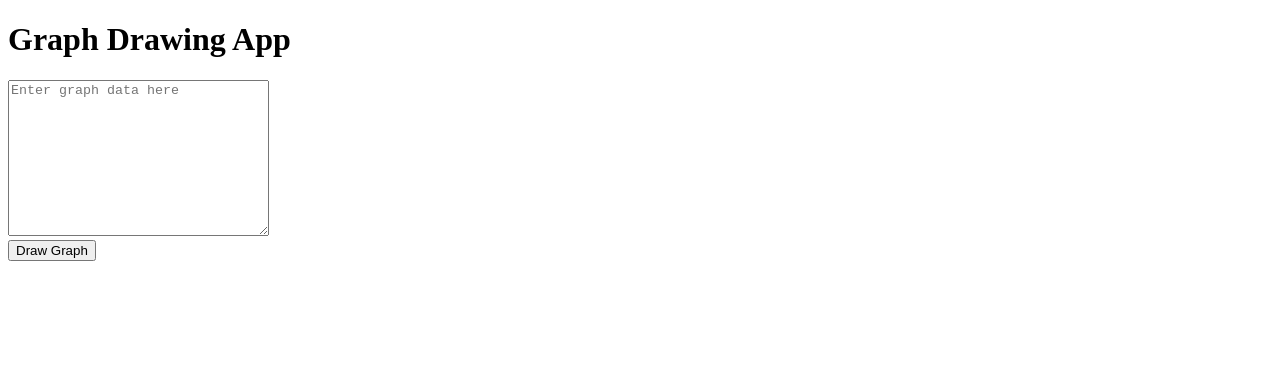
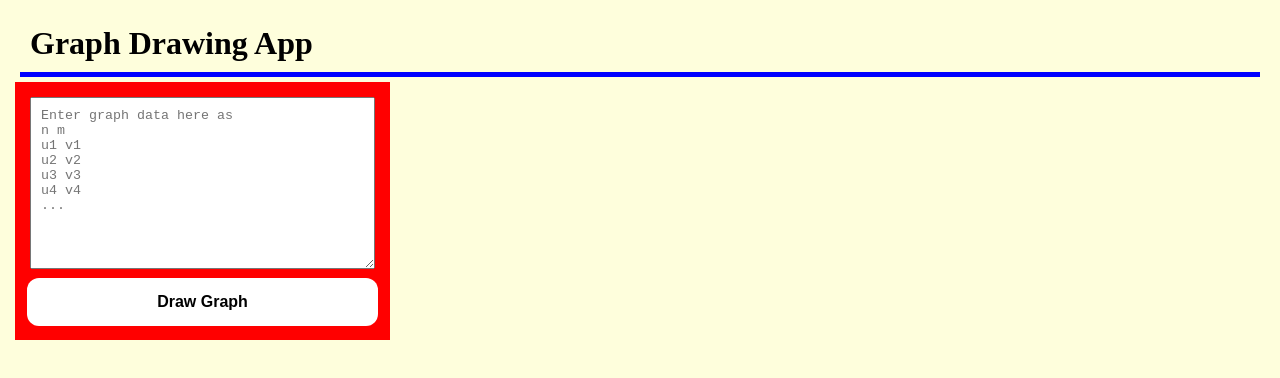
Before and after one commit to anuragdw710/geometryDashbord, a React (Vite) app: page / in a window 1280 px wide. Shown: the top 378 px of the page. Built offline with nearby package versions, Linux system fonts and the light colour scheme.

Commit message:
added some css

```diff
--- a/src/App.css
+++ b/src/App.css
@@ -0,0 +1,57 @@
+* {
+  margin: 0;
+  padding: 0;
+  box-sizing: border-box;
+}
+
+body {
+  background-color: rgb(254, 254, 220);
+  margin: 15px;
+}
+.main-heading {
+  padding: 10px;
+  margin: 5px;
+  font-weight: bold;
+  border-bottom: 5px solid blue;
+}
+.form-box {
+  background-color: red;
+  display: flex;
+  flex-direction: column;
+  padding: 10px;
+}
+
+.button {
+  background-color: white;
+  border: none;
+  color: black;
+  padding: 15px 32px;
+  text-align: center;
+  text-decoration: none;
+  display: inline-block;
+  font-size: 16px;
+  margin: 4px 2px;
+  cursor: pointer;
+  border-radius: 12px;
+  font-weight: bold;
+}
+
+.button:hover {
+  color: white;
+  background-color: black;
+}
+
+.button:active {
+  background-color: #000000;
+  transform: scale(0.95);
+}
+
+.dashboard {
+  display: grid;
+  grid-template-columns: 30% auto;
+}
+
+textarea {
+  padding: 10px;
+  margin: 5px;
+}
--- a/src/App.jsx
+++ b/src/App.jsx
@@ -2,7 +2,7 @@
 import React, { useState } from "react";
 import GraphInput from "./components/GraphInput";
 import GraphComponent from "./components/GraphComponent";
-
+import "./App.css";
 function App() {
   const [graphData, setGraphData] = useState(null);
 
@@ -12,9 +12,11 @@ function App() {
 
   return (
     <div className="App">
-      <h1>Graph Drawing App</h1>
-      <GraphInput onSubmit={handleGraphSubmit} />
-      {graphData && <GraphComponent graphData={graphData} />}
+      <h1 className="main-heading">Graph Drawing App</h1>
+      <div className="dashboard">
+        <GraphInput onSubmit={handleGraphSubmit} />
+        {graphData && <GraphComponent graphData={graphData} />}
+      </div>
     </div>
   );
 }
--- a/src/components/GraphInput.jsx
+++ b/src/components/GraphInput.jsx
@@ -36,16 +36,24 @@ const GraphInput = ({ onSubmit }) => {
   };
 
   return (
-    <form onSubmit={handleFormSubmit}>
+    <form onSubmit={handleFormSubmit} className="form-box">
       <textarea
         rows="10"
         cols="30"
+        className="textarea"
         value={input}
         onChange={handleInputChange}
-        placeholder="Enter graph data here"
+        placeholder="Enter graph data here as
+n m
+u1 v1
+u2 v2
+u3 v3
+u4 v4
+..."
       />
-      <br />
-      <button type="submit">Draw Graph</button>
+      <button type="submit" className="button">
+        Draw Graph
+      </button>
       {error && <div style={{ color: "red" }}>{error}</div>}
     </form>
   );
```
